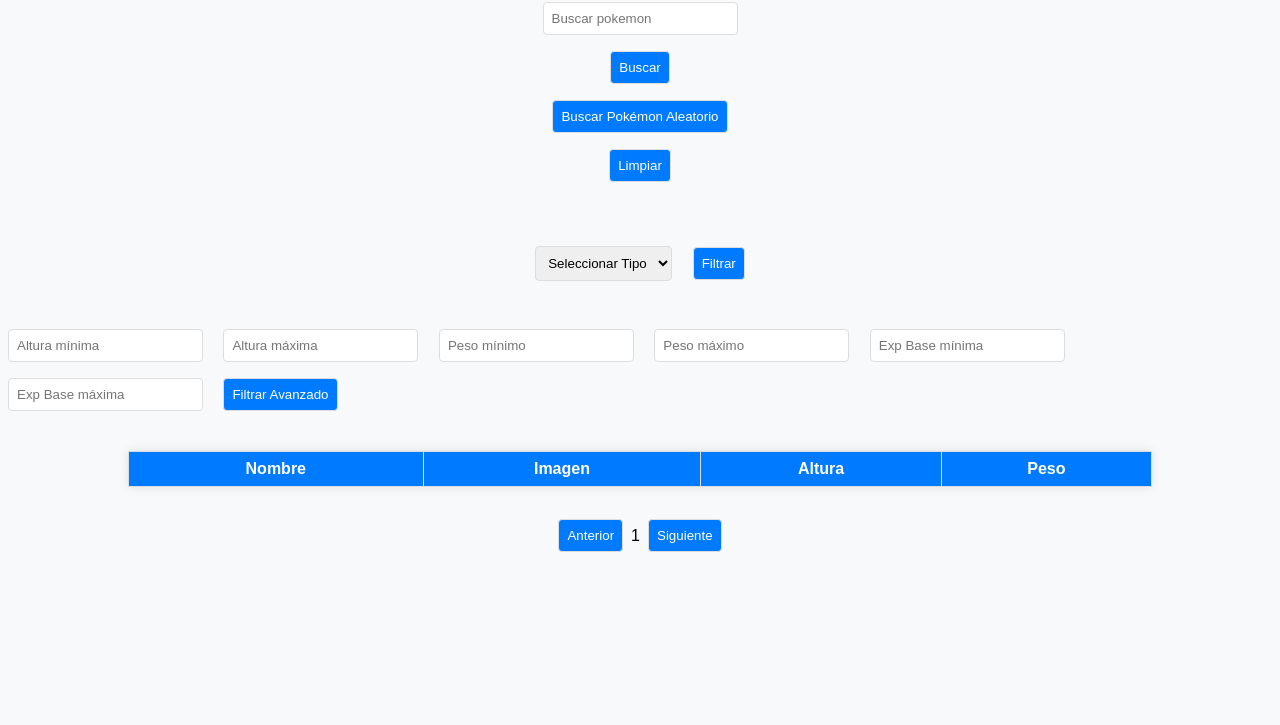
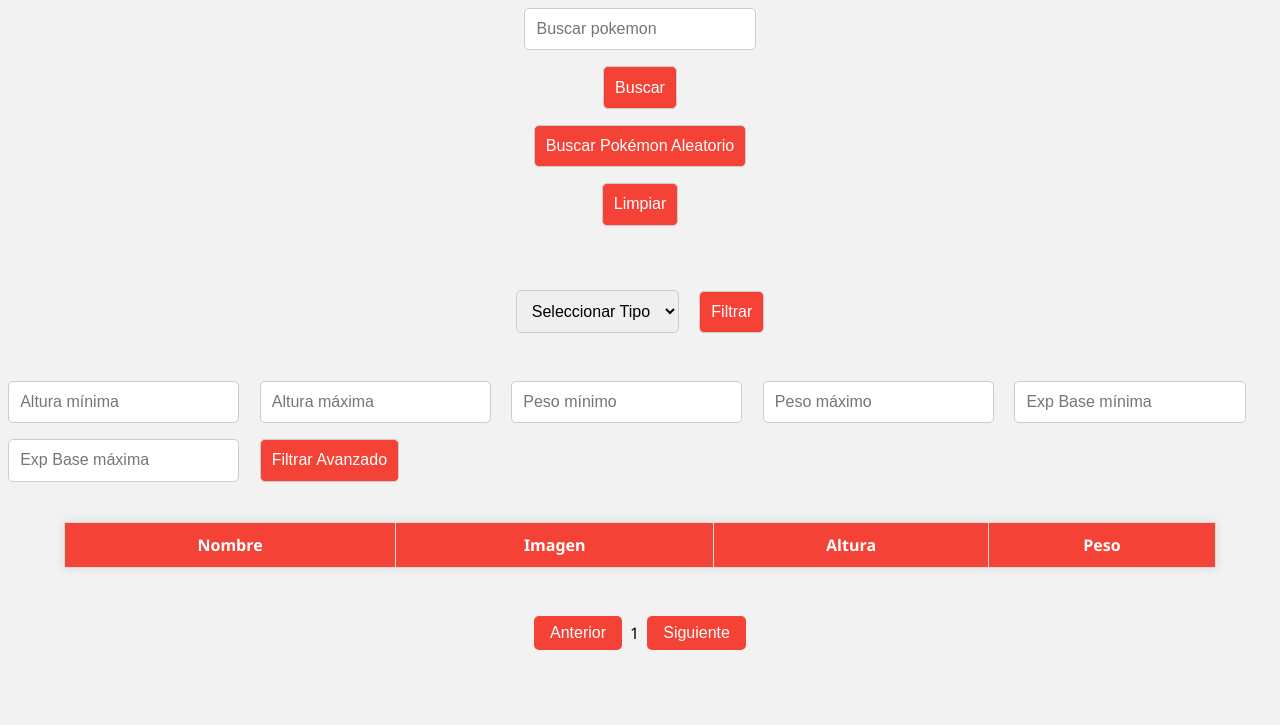
Before and after one commit to ejmerino/pokedex.io, a plain HTML site: page index.html in a window 1280 px wide. Shown: the part 75-800 px from the top of the page. Drawn offline with Linux system fonts and the light colour scheme; a script that the page names is missing.

Commit message:
Improve Css

```diff
--- a/styles.css
+++ b/styles.css
@@ -1,50 +1,53 @@
 body {
-    font-family: Arial, sans-serif;
+    font-family: 'Segoe UI', Tahoma, Geneva, Verdana, sans-serif;
     margin: 0;
     padding: 0;
     display: flex;
     flex-direction: column;
     align-items: center;
-    background-color: #f8f9fa;
+    background-color: #f2f2f2;
 }
 
 h1 {
     margin: 1rem 0;
-    color: #007bff;
+    color: #f44336;
 }
 
 input, select, button {
-    padding: 0.5rem;
+    padding: 0.7rem;
     margin: 0.5rem;
-    border: 1px solid #ddd;
-    border-radius: 0.25rem;
+    border: 1px solid #ccc;
+    border-radius: 5px;
+    font-size: 1rem;
 }
 
 button {
-    background-color: #007bff;
+    background-color: #f44336;
     color: white;
     cursor: pointer;
+    transition: background-color 0.3s ease;
 }
 
 button:hover {
-    background-color: #0056b3;
+    background-color: #d32f2f;
 }
 
 #spinner {
-    font-size: 1.5rem;
+    font-size: 1.2rem;
     margin: 1rem 0;
+    color: #f44336;
+}
+
+#error-message {
+    color: #f44336;
 }
 
 #pokemon, #filters, #advanced-filters, #pagination {
     margin: 1rem 0;
 }
 
-#error-message {
-    color: red;
-}
-
 #pokemon-table {
-    width: 80%;
+    width: 90%;
     margin: 1rem 0;
     border-collapse: collapse;
     box-shadow: 0 0 10px rgba(0, 0, 0, 0.1);
@@ -52,31 +55,44 @@ button:hover {
 
 #pokemon-table th, #pokemon-table td {
     border: 1px solid #ddd;
-    padding: 0.5rem;
+    padding: 0.7rem;
     text-align: center;
 }
 
 #pokemon-table th {
-    background-color: #007bff;
+    background-color: #f44336;
     color: white;
 }
 
 #pokemon-table tr:nth-child(even) {
-    background-color: #f2f2f2;
+    background-color: #fff;
 }
 
 img {
     width: 100px;
     height: 100px;
     margin: 0.5rem 0;
+    border-radius: 50%;
+    border: 2px solid #f44336;
 }
 
 #pagination {
     display: flex;
     justify-content: center;
     align-items: center;
+    margin-top: 2rem;
 }
 
 #pagination button {
     margin: 0 0.5rem;
+    background-color: #f44336;
+    color: white;
+    border: none;
+    padding: 0.5rem 1rem;
+    border-radius: 5px;
+    cursor: pointer;
 }
+
+#pagination button:hover {
+    background-color: #d32f2f;
+}
```
